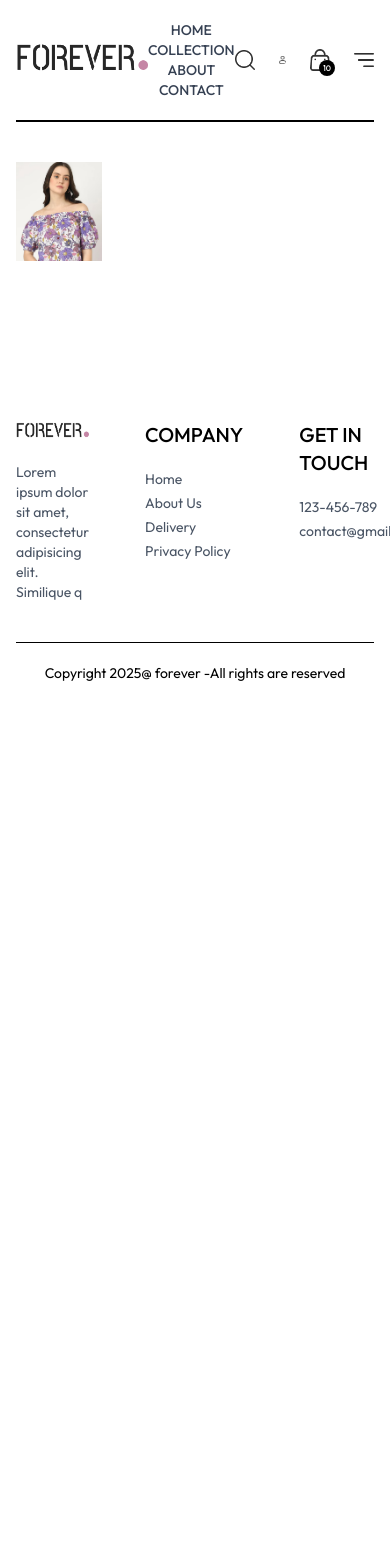
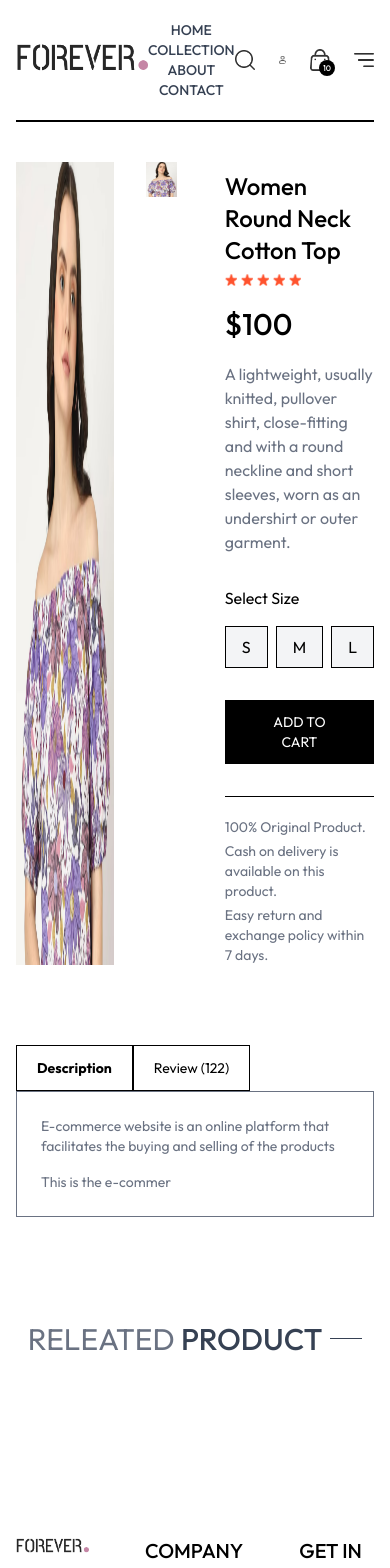
Before and after one commit to Spavankumar1296/E-Commerce, a React (Vite) app: page /product/aaaaa in a window 390 px wide. Shown: the top 1568 px of the page. Before the commit the page ends 844 px from the top, so only its background shows below. Built offline with nearby package versions, Linux system fonts and the light colour scheme.

Commit message:
feat:Add Product Page.

```diff
--- /dev/null
+++ b/incse.html
@@ -0,0 +1,46 @@
+import React, { useContext, useEffect, useState } from 'react'
+import { useParams } from 'react-router-dom'
+import { ShopContext } from '../context/ShopContext';
+
+const Product = () => {
+  const {productId}=useParams();
+  const {products } = useContext(ShopContext);
+  const [productData,setproductData]=useState(false);
+  const [image,setImage]=useState('');
+  const fetchProductData=async ()=>{
+    products.map((item)=>{
+      if(item._id===productId){
+        setproductData(item);
+        setImage(item.image[0]);
+        return null;
+      }
+    })
+  }
+  useEffect(()=>{
+    fetchProductData();
+  },[productId,products])
+  return productData ? (
+    <div className='border-t-2 pt-10 transition-opacity ease-in duration-500 opacity-100'>
+      {/* product Data */}
+      <div className='flex gap-12 sm:gap-12 flex-col sm:flex-row'>
+          {/* product image */}
+          <div className='flex-1 flex  flex-col-reverse gap-3 sm:flex-row'>
+            <div className='flex sm:flex-col md:overflow-x-auto  sm:overflow-y-scroll justify-between sm:justify-normal sm:w-[18.7%] w-full'>
+              {
+                productData.image.map((item,index)=>(
+                  <img src={item} key={index} className='w-[24%] sm:w-full sm:mb-3 flex-shrink-0 cursor-pointer' alt="" />
+                ))
+              }
+
+            </div>
+              <div className='w-full sm:w-[80%]'>
+                <img className='w-full h-auto' src={image} alt="" />
+              </div>
+          </div>
+      </div>
+
+    </div>
+  ) : <div className='opacity-0 '></div>
+}
+
+export default Product
--- /dev/null
+++ b/src/Components/Navbar/ReleatedProducts.jsx
@@ -0,0 +1,33 @@
+import React, { useContext, useEffect, useState } from 'react'
+import { ShopContext } from '../../context/Shopcontext'
+import Tittle from '../Tittle';
+import ProductItem from '../ProductItem';
+
+const ReleatedProducts = ({category,subCategory}) => {
+    const {products}=useContext(ShopContext);
+    const [releated,setReleated]=useState([]);
+    useEffect(()=>{
+        if(products.length>0){
+            let productsCopy=products.slice('');
+            productsCopy=productsCopy.filter((item)=>category===item.category);
+            productsCopy=productsCopy.filter((item)=>subCategory===item.subCategory);
+            setReleated(productsCopy.slice(0, 5));
+        }
+    },[products]);
+  return (
+    <div className='my-24'>
+        <div className='text-center text-3xl py-2'>
+            <Tittle text1={'RELEATED'} text2={"PRODUCT"} />
+        </div>
+         <div className='grid  sm:grid-cols-3 md:grid-cols-4 lg:grid-cols-5 gap-4 gap-y-6'>
+            {
+            releated.map((item,index)=>(
+               <ProductItem key={index} name={item.name} id={item._id} price={item.price} image={item.image}/>
+            ))}
+        </div>
+
+    </div>
+  )
+}
+
+export default ReleatedProducts
--- a/src/Pages/Product.jsx
+++ b/src/Pages/Product.jsx
@@ -1,12 +1,15 @@
 import React, { useContext, useEffect, useState } from 'react'
 import { useParams } from 'react-router-dom'
 import { ShopContext } from '../context/ShopContext';
+import { assets } from '../assets/assets';
+import ReleatedProducts from '../Components/Navbar/ReleatedProducts';
 
 const Product = () => {
   const {productId}=useParams();
-  const {products } = useContext(ShopContext);
+  const {products,currency } = useContext(ShopContext);
   const [productData,setproductData]=useState(false);
   const [image,setImage]=useState('');
+  const [size,setSize]=useState('')
   const fetchProductData=async ()=>{
     products.map((item)=>{
       if(item._id===productId){
@@ -22,21 +25,64 @@
   return productData ? (
     <div className='border-t-2 pt-10 transition-opacity ease-in duration-500 opacity-100'>
       {/* product Data */}
-      <div className='flex gap-12 sm:gap-12 flex-col sm:flex-row'>
+      <div className='flex  flex-row gap-12 '>
           {/* product image */}
-          <div className='flex-1 flex  flex-col-reverse gap-3 sm:flex-row'>
-            <div className='flex sm:flex-col md:overflow-x-auto  sm:overflow-y-scroll justify-between sm:justify-normal sm:w-[18.7%] w-full'>
+          <div className='flex flex-row gap-8'>
+            <div className='flex sm:flex-row md:flex-col md:overflow-x-auto  sm:overflow-y-scroll justify-between sm:justify-normal sm:w-[18.7%]'>
               {
                 productData.image.map((item,index)=>(
-                  <img src={item} key={index} className='w-[24%] sm:w-full sm:mb-3 flex-shrink-0 cursor-pointer' alt="" />
+                  <img onClick={()=>setImage(item)} src={item} key={index} className='  sm:mb-3 flex-shrink-0 cursor-pointer h-auto' alt="" />
                 ))
               }
 
             </div>
+            <div className='w-[75%]'>
+              <img className='w-full h-auto' src={image} alt="" />
+            </div>
 
           </div>
+           {/* Product Info */}
+           <div className='flex-1'>
+                <h1 className='font-medium text-2xl mt-2'>{productData.name}</h1>
+                <div className='flex items-center  gap-1 mt-2'>
+                    <img src={assets.star_icon} alt="" className="w-3 5" />
+                    <img src={assets.star_icon} alt="" className="w-3 5" />
+                    <img src={assets.star_icon} alt="" className="w-3 5" />
+                    <img src={assets.star_icon} alt="" className="w-3 5" />
+                    <img src={assets.star_icon} alt="" className="w-3 5" />
+                </div>
+                <p className='mt-5 text-3xl font-medium'>{currency}{productData.price}</p>
+                <p className='mt-5 text-gray-500 md:w-4/5'>{productData.description}</p>
+                <div className='flex flex-col gap-4 my-8'>
+                  <p>Select Size</p>
+                  <div className='flex gap-2'>
+                      {productData.sizes.map((item,index)=>(
+                        <button onClick={()=>setSize(item)} className={`border py-2 px-4 bg-gray-100 ${item===size? 'border-orange-500':''}`} key={index}>{item}</button>
+                      ))}
+                  </div>
+                </div>
+                <button className='bg-black text-white px-8 py-3  text-sm active:bg-gray-700'>ADD TO CART</button>
+                <hr className='mt-8 sm:w-4/5'/>
+                <div className='text-sm text-gray-500 mt-5 flex flex-col gap-1'>
+                      <p>100% Original Product.  </p>
+                      <p>Cash on delivery is available on this product. </p>
+                      <p>Easy return and exchange policy within 7 days.</p>
+                </div>
+           </div>
       </div>
-
+          {/* Description and Review Section */}
+          <div className='mt-20'>
+              <div className='flex'>
+                    <b className='border px-5 py-3 text-sm'>Description</b>
+                    <p className='border px-5 py-3 text-sm'>Review (122)</p>
+              </div>
+              <div className='flex flex-col gap-4 border px-6 py-6 text-sm text-gray-500'>
+                <p>E-commerce website is an online platform that facilitates the buying and selling of the products</p>
+                <p>This is the e-commer</p>
+              </div>
+          </div>
+          {/* Display releated Product */}
+          <ReleatedProducts/>
     </div>
   ) : <div className='opacity-0 '></div>
 }
--- a/src/index.css
+++ b/src/index.css
@@ -15,6 +15,10 @@
     font-style: normal;
   }
 
+::-webkit-scrollbar{
+    display: none;
+}
+
   @media (max-width:640px) {
     a.active{
         background-color: black;
```
